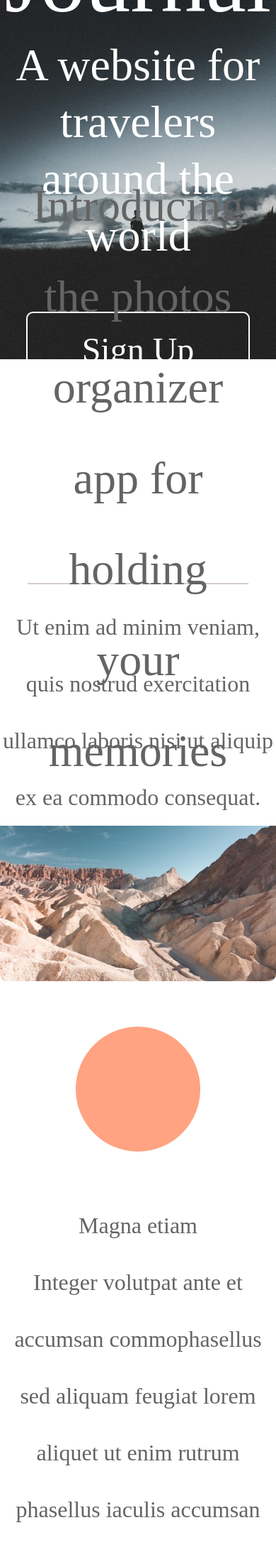
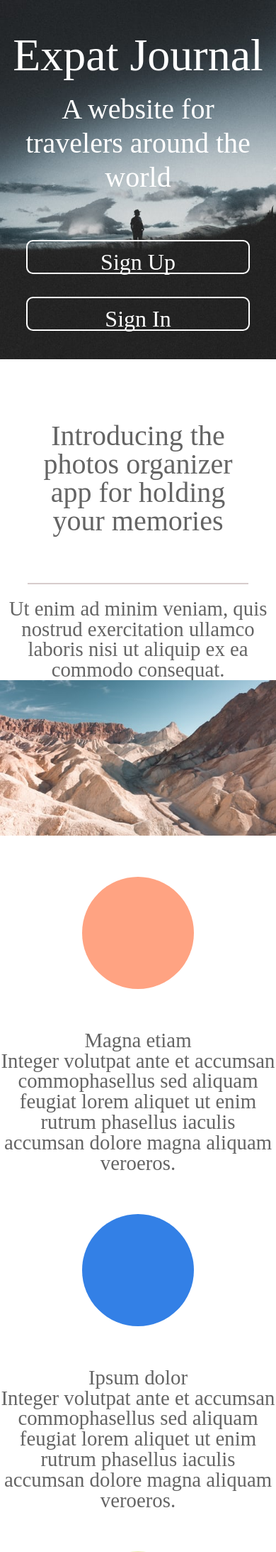
Before and after one commit to Build-Week-Expt-Journal-1/Landing-Page, a PHP site: page / in a window 390 px wide. Shown: the top 2186 px of the page at 71% size. Run offline with PHP 8.4, Linux system fonts and the light colour scheme.

Commit message:
done mobile view and some tablet view

```diff
--- a/css/index.css
+++ b/css/index.css
@@ -135,20 +135,14 @@ a {
   flex-direction: column;
   align-items: center;
 }
-@media only screen (min-width: 600px) {
-  .body-background {
-    background-color: rgba(224, 215, 215, 0.74);
-  }
-}
 h1 {
-  margin: 5%;
-  font-size: 8rem;
+  margin: 5% 0 0 0;
+  font-size: 4rem;
 }
 body {
   color: #646464;
-  font-size: 2rem;
+  font-size: 1.8rem;
   text-align: center;
-  line-height: 5rem;
 }
 body .background-img {
   width: 100%;
@@ -162,15 +156,15 @@ body .banner-text {
 }
 body nav .button {
   border-radius: 0.6rem;
-  font-size: 3rem;
+  font-size: 2rem;
   border: 2px solid white;
   width: 80vw;
-  height: 4rem;
+  height: 10%;
   padding: 0.8rem 0;
   color: white;
   text-align: center;
   vertical-align: middle;
-  margin: 15% auto 0;
+  margin: 10% auto 0;
 }
 body nav .button:hover {
   background-color: white;
@@ -178,7 +172,8 @@ body nav .button:hover {
 }
 body section p {
   margin: 5%;
-  font-size: 4rem;
+  font-size: 2.5rem;
+  line-height: 3rem;
 }
 body section .img-formating {
   width: 100%;
@@ -210,21 +205,45 @@ body section .intro {
   margin: 5% 10%;
   border-bottom: 2px solid rgba(202, 186, 186, 0.74);
   height: 35vh;
-  font-size: 4rem;
-  line-height: 8rem;
+  font-size: 2.5rem;
+  line-height: 100%;
 }
-body section .img-bottom-radius {
-  border-radius: 0 0 0.6rem 0.6rem;
+body .footer {
+  display: none;
 }
-body section .img-top-radius {
-  border-radius: 0.6rem 0.6rem 0 0;
-}
-@media only screen (min-width: 600px) {
-  body .section-border {
+@media only screen and (min-width: 600px) {
+  .section-border {
     border-radius: 0.6rem;
     background-color: white;
   }
-  body .text-margin {
+  .body-background {
+    background-color: rgba(224, 215, 215, 0.74);
+  }
+  .text-margin {
     margin: 2% 5%;
   }
+  body .img-bottom-radius {
+    border-radius: 0 0 0.6rem 0.6rem;
+  }
+  body .img-top-radius {
+    border-radius: 0.6rem 0.6rem 0 0;
+  }
+  body .footer {
+    display: flex;
+    flex-direction: row;
+    justify-content: space-between;
+  }
+  body .display-wide-screen {
+    display: flex;
+    align-items: center;
+    justify-content: center;
+    flex-direction: row;
+  }
+  body nav .button {
+    font-size: 1.6rem;
+    width: 25vw;
+    padding: 0.6rem 0;
+    height: 1.2rem;
+    margin: 5%;
+  }
 }
--- a/index.html
+++ b/index.html
@@ -16,16 +16,16 @@
 		<section class="display-flex-column background-img banner-text">
 			<h1>Expat Journal</h1>
 			<P>A website for travelers around the world </P>
-			<nav class="display-flex-column">
+			<nav class="display-flex-column display-wide-screen">
 				<a class="button" href="###">Sign Up</a>
 				<a class="button" href="###">Sign In</a>
 			</nav>
 		</section>
 
 
-		<section class="display-flex-column text-margin section-border">
-			<h2 class="intro ">	Introducing the photos organizer app for holding your memories </h2>
-			<div> Ut enim ad minim veniam, quis nostrud exercitation ullamco laboris nisi ut aliquip ex ea commodo consequat. </div>
+		<section class="display-flex-column  text-margin section-border">
+			<div class="intro ">	Introducing the photos organizer app for holding your memories </div>
+			<div class="text-margin"> Ut enim ad minim veniam, quis nostrud exercitation ullamco laboris nisi ut aliquip ex ea commodo consequat. </div>
 			<img class="img-formating img-bottom-radius" src="images/new-pic2.jpg" alt="Background photo" />
 		</section>
 
@@ -36,7 +36,7 @@
 				<h2>
 					Magna etiam
 				</h2>
-				<div >
+				<div class="text-margin" >
 					Integer volutpat ante et accumsan commophasellus sed aliquam feugiat lorem aliquet ut enim rutrum
 				phasellus iaculis accumsan dolore magna aliquam veroeros.
 				</div>
@@ -47,7 +47,7 @@
 				<h2>
 					Ipsum dolor
 				</h2>
-				<div>
+				<div class="text-margin">
 					Integer volutpat ante et accumsan commophasellus sed aliquam feugiat lorem aliquet ut
 				enim rutrum phasellus iaculis accumsan dolore magna aliquam veroeros.
 				</div>
@@ -58,7 +58,7 @@
 				<h2>
 					Sed feugiat
 				</h2>
-				<div>
+				<div class="text-margin">
 					Integer volutpat ante et accumsan commophasellus sed aliquam feugiat lorem aliquet ut
 				enim rutrum phasellus iaculis accumsan dolore magna aliquam veroeros.
 				</div>
@@ -69,7 +69,7 @@
 				<h2>
 					Enim phasellus
 				</h2>
-				<div>
+				<div class="text-margin">
 					Integer volutpat ante et accumsan commophasellus sed aliquam feugiat lorem aliquet ut
 				enim rutrum phasellus iaculis accumsan dolore magna aliquam veroeros.
 				</div>
@@ -80,10 +80,10 @@
 
 		<section class="display-flex-column text-margin section-border">
 			<img class="img-formating img-top-radius" src="images/new-pic3.jpg" alt="Pic #2" />
-			<h2>
+			<h2 class="text-margin">
 				Sed lorem adipiscing
 			</h2>
-			<div>
+			<div class="text-margin">
 				Integer volutpat ante et accumsan commophasellus sed aliquam feugiat lorem aliquet ut
 			enim rutrum phasellus iaculis accumsan dolore magna aliquam veroeros.
 			</div>
@@ -91,20 +91,22 @@
 
 		<section class="display-flex-column text-margin section-border">
 			<img class="img-formating img-top-radius" src="images/new-pic4.jpg" alt="Pic #3" />
-			<h2>
+			<h2 class="text-margin">
 				Accumsan integer
 			</h2>
-			<div>
+			<div class="text-margin">
 				Integer volutpat ante et accumsan commophasellus sed aliquam feugiat lorem aliquet ut
 			enim rutrum phasellus iaculis accumsan dolore magna aliquam veroeros.
 			</div>
 		</section>
 
-
-			Contact
-			About
-			Help
-
+	<footer>
+		<nav class="footer">
+			<a href="#">Contact</a>
+			<a href="#">About</a>
+			<a href="#">Help</a>
+		</nav>
+	</footer>
 
 
 	</body>
--- a/less/index.less
+++ b/less/index.less
@@ -14,8 +14,8 @@
     flex-direction: @flex-direction;
 
 }
-@h1-font-size: 8rem;
-@body-font-size: 2rem;
+@h1-font-size: 4rem;
+@body-font-size: 1.8rem;
 
 //css here
 
@@ -25,23 +25,21 @@
         .display-flex(column);
         align-items: center;
     }
-// tablet view
-@media only screen (min-width: 600px) {
-    .body-background{
-        background-color: @body-background-color;
-    }
-}
+
 
 //mobile first
 h1 {
-    margin: @margin;
+    margin: @margin 0 0 0;
     font-size: @h1-font-size;
 }
+
+
+
 body {
     color: #646464 ;
     font-size: @body-font-size;
     text-align: center;
-    line-height: 5rem;
+
     .background-img{
         width: 100%;
         height: 60vh;
@@ -58,18 +56,17 @@ body {
 
     nav {
 
-
          .button{
             border-radius: @border-radius;
-            font-size: 3rem;
+            font-size: 2rem;
             border: 2px solid white;
             width: 80vw;
-            height: 4rem;
+            height: 10%;
             padding: 0.8rem 0;
             color: white;
             text-align: center;
             vertical-align: middle;
-            margin: @margin*3 auto 0;
+            margin: @margin*2 auto 0;
 
         }
         .button:hover{
@@ -83,7 +80,8 @@ body {
 
         p{
             margin: @margin;
-            font-size: 4rem;
+            font-size: 2.5rem;
+            line-height: 3rem;
         }
         .img-formating{
             width: 100%;
@@ -93,7 +91,6 @@ body {
 
         .circle{
             border-radius: 100%;
-
             display: inline-block;
             height: 5.5em;
             line-height: 5.5em;
@@ -125,12 +122,40 @@ body {
             margin: @margin @margin*2;
             border-bottom: 2px solid darken(@body-background-color, 10%) ;
             height: 35vh;
-            font-size: 4rem;
-            line-height: 8rem;
+            font-size: 2.5rem;
+            line-height: 100%;
         }
 
 
 
+
+
+    }
+
+.footer{
+    display: none;
+}
+
+
+
+}
+
+// tablet view
+@media only screen and (min-width: 600px) {
+    .section-border{
+        border-radius: @border-radius;
+        background-color: white;
+
+    }
+    .body-background{
+        background-color: @body-background-color;
+    }
+    .text-margin {
+        margin: 2% @margin;
+
+    }
+
+    body{
         .img-bottom-radius{
             border-radius: 0 0 @border-radius @border-radius;
         }
@@ -138,18 +163,25 @@ body {
         .img-top-radius{
             border-radius:  @border-radius @border-radius 0 0;
         }
+
+        .footer{
+            display: flex;
+            flex-direction: row;
+            justify-content: space-between;
+        }
+        .display-wide-screen{
+            .display-flex(row);
+        }
+        nav {
+
+            .button{
+                font-size: 1.6rem;
+                width: 25vw;
+                padding: 0.6rem 0;
+                height: 1.2rem;
+                margin: @margin;
+           }
     }
+  }
 
-    // tablet view
-    @media only screen (min-width: 600px) {
-        .section-border{
-            border-radius: @border-radius;
-            background-color: white;
-
-        }
-        .text-margin {
-            margin: 2% @margin;
-
-        }
-      }
 }
```
